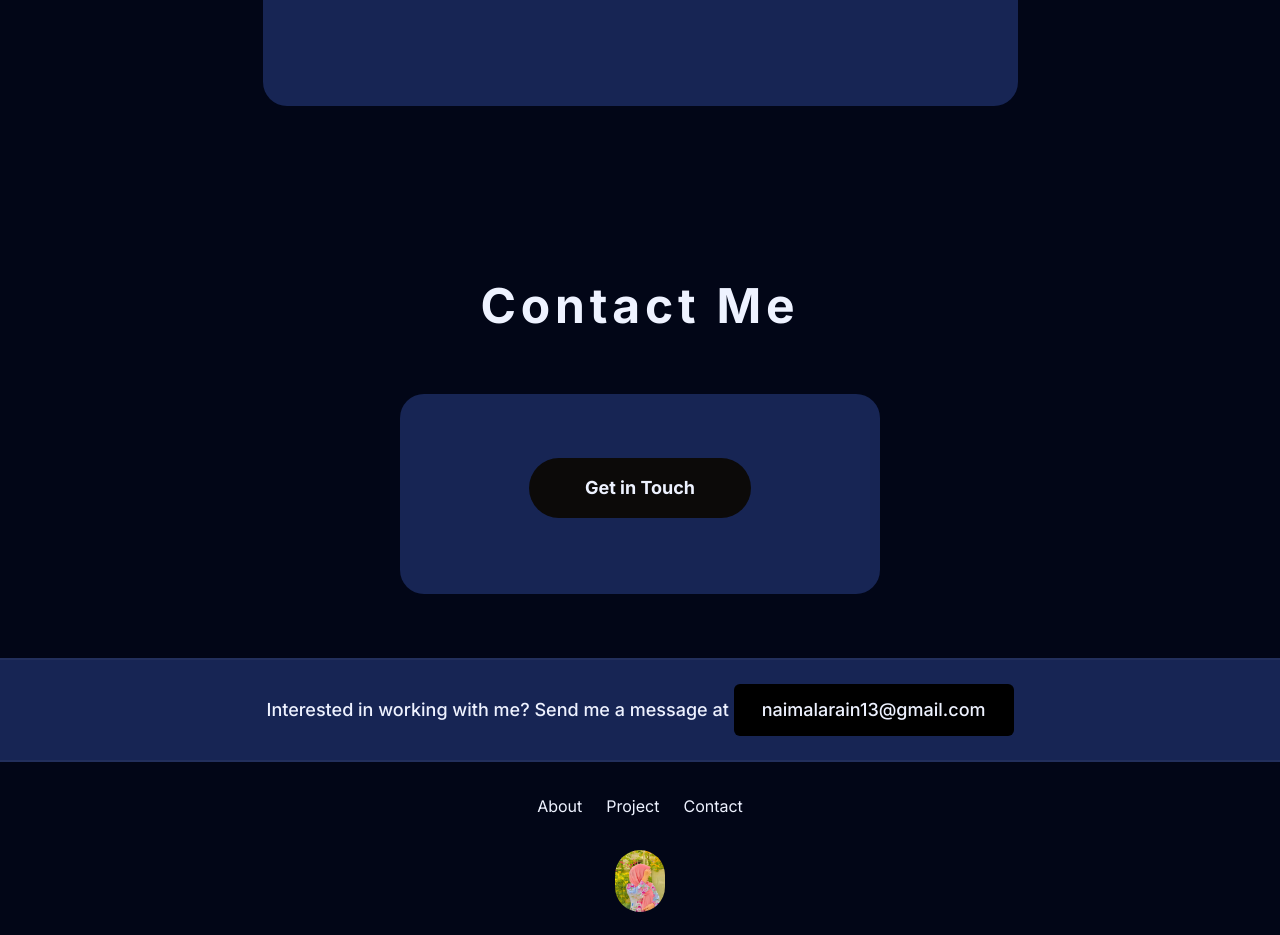
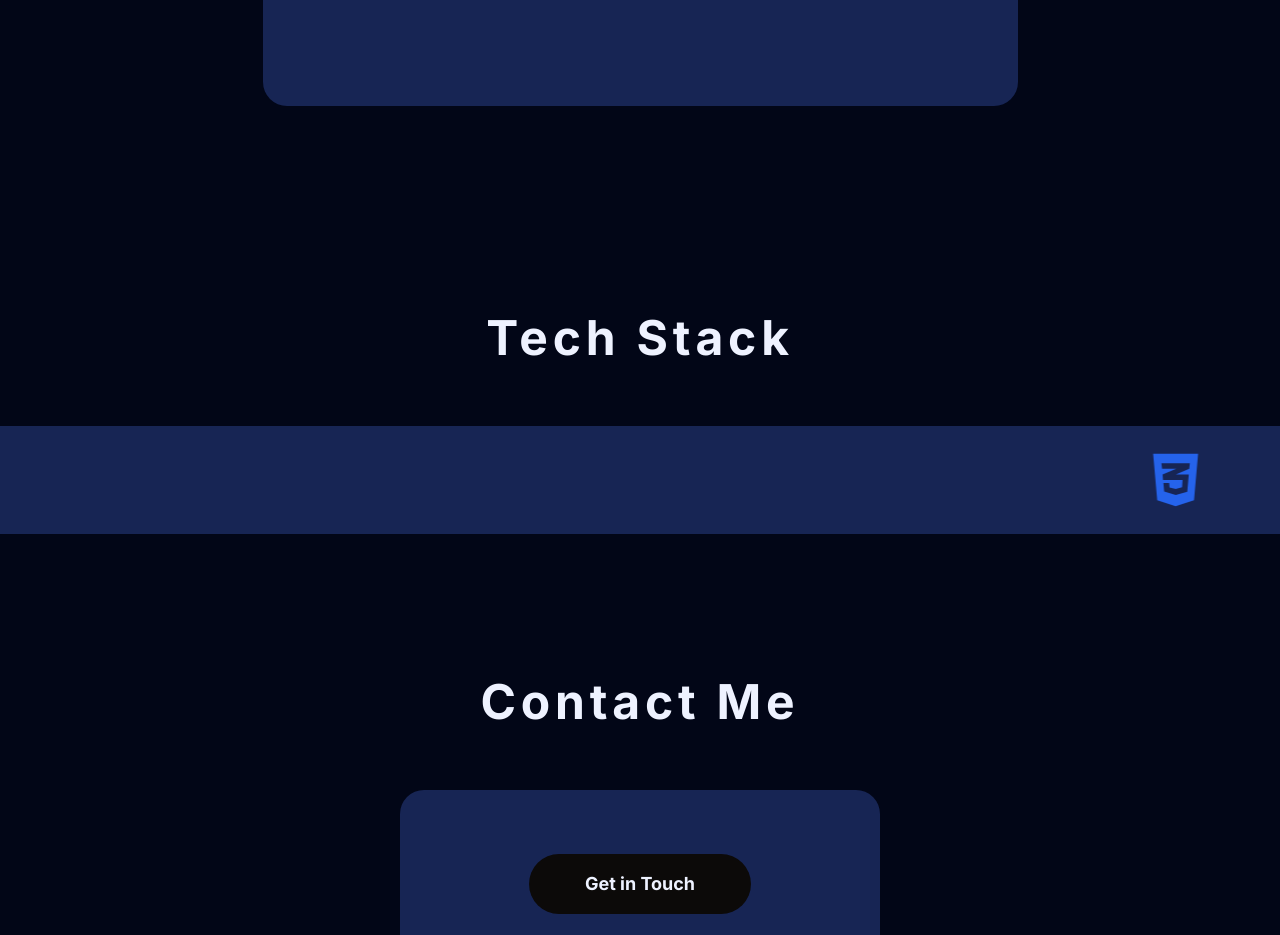
Before and after one commit to NaimalArain13/Milestone-02-Personal-Portfolio, a Next.js app: page / in a window 1280 px wide. Shown: the part 3760-4695 px from the top of the page. Built offline with nearby package versions, Linux system fonts and the light colour scheme.

Commit message:
css update

```diff
--- a/app/page.tsx
+++ b/app/page.tsx
@@ -2,7 +2,7 @@ import About from "./about/page";
 import HeroSection from "./components/heroSection";
 import Contact from "./contact/page";
 import Project from "./project/page";
-// import "./globals.css";
+import "./globals.css";
 import TechStack from "./components/autoSroll";
 
 export default function Home() {
@@ -10,7 +10,7 @@ export default function Home() {
   //   img: "/image.jpg",
   // };
   return (
-    <div className="bg-bg">
+    <div className="bg-bg min-h-screen w-auto">
       <div>
         <HeroSection />
       </div>
@@ -23,9 +23,9 @@ export default function Home() {
         <About />
       </div>
 
-      {/* <div className="pt-20">
+      <div className="pt-20">
         <TechStack />
-      </div> */}
+      </div>
 
       <div className="pt-20" id="contact">
         <Contact />
```
